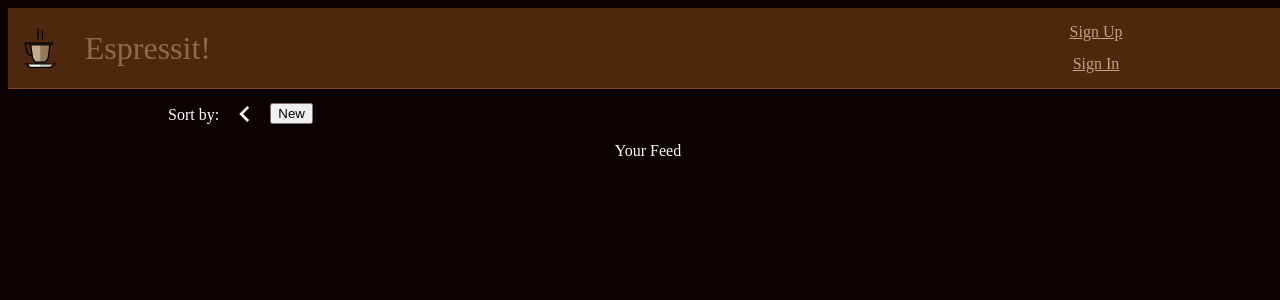
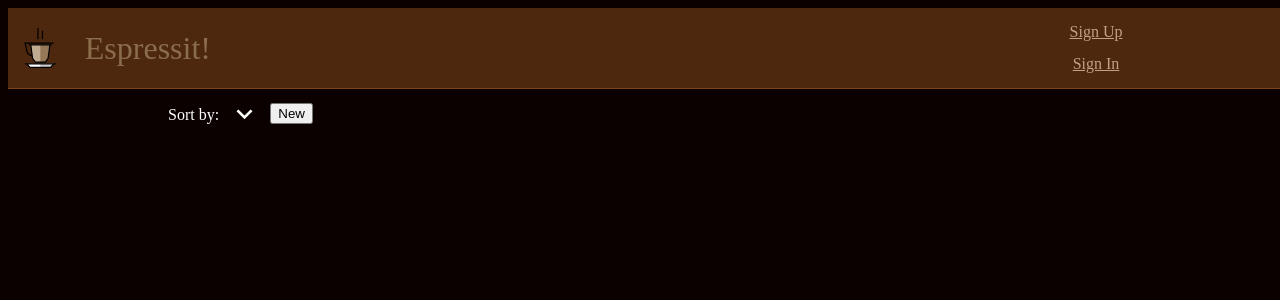
Before and after one commit to DutsAndrew/espressit-social-media-app, a React (Create React App) app: page /LogIn in a window 1280 px wide. Shown: the top 300 px of the page. Built offline with nearby package versions, Linux system fonts and the light colour scheme.

Commit message:
created base Feed component with dummy data

```diff
--- a/src/components/web/Posts/Feed.tsx
+++ b/src/components/web/Posts/Feed.tsx
@@ -1,8 +1,100 @@
-import React from "react";
+import React, { FC, useState } from "react";
+import { FeedProps } from "../../../types/interfaces";
+import upVoteSVG from '../../../assets/arrow-up.svg';
+import downVoteSVG from '../../../assets/arrow-down.svg';
+import saveSVG from '../../../assets/save.svg';
+import commentSVG from '../../../assets/comment.svg';
 
-const Feed = () => {
+const Feed: FC<FeedProps> = (props): JSX.Element => {
+
+  const { sortType } = props;
+
+  const [currentlyViewing, setCurrentlyViewing] = useState({
+    post: '',
+  });
+
+  const fakePosts = [
+    {
+      title: "Rant: Specialty Cafés should really train their baristas well",
+      body: "I just had possibly one of the worst cups of filters in my life. I ordered a cup of Ethiopian coffee from a new specialty cafe that opened up near me. I was quite excited since the next closest one was around 7 km away. I saw that they had a gooseneck kettle and a V60, so I thought it couldn’t be that bad. The barista haphazardly chucked a heaped measuring cup full of coarse coffee into the V60. Then they poured all the water straight into the V60. The result was an overly hot cup, completely lacking in complexity, with an extremely unpleasant sourness, not acidity, but sourness. It was really a let down.",
+      account: "usernameis2",
+      time: "3 days ago",
+      views: 1200,
+      likes: 432,
+      dislikes: 108,
+      comments: [
+        {
+          account: "darthmeowcakes",
+          time: "14 hr. ago",
+          comment: "I get the let down but this is every single industry ever. People should be trained properly and (this one gets forgotten a lot) management should support the workers not cutting corners and continuing education.",
+          likes: 282,
+          dislikes: 0,
+        },
+        {
+          account: "disneyscoffee",
+          time: "9 hr. ago",
+          comment: "As a teacher (and former barista), I will say that even when given multiple opportunities to advance one's skills and training, there are a growing number of people who simply don't care enough about what they learn in training to actually apply it consistently or at all. Those who do care tend to pour their hearts into their craft, but apathy is more common than passion.",
+          likes: 86,
+          dislikes: 2,
+        },
+        {
+          account: "noodelsaregood",
+          time: "17 hr. ago",
+          comment: "If the Barista isn't well trained, it's not a speciality coffee shop... It's a money grab...",
+          likes: 509,
+          dislikes: 105,
+        },
+      ],
+    },
+    {
+      title: "Need some advice, first time venturing into speciality coffee",
+      body: "I've just bought my first Aeropress and have made the decision to slowly venture into the coffee world in aims of brewing nicer coffee, and so far it has been an interesting journey I'm learning quite a lot. However interestingly, I have found that there is a lot of terminology used that isn't really explained properly anywhere and just sort of assumes that you know it. Admittedly, I mainly hear this terminology from watching James Hoffmans videos, but I wanted to ask if anyone knows any sources I can go or perhaps a youtuber than explains all the commonly used coffee terminology such as: bloom, drawdown, immersion, percolation, steep, agitation and so on so forth. On another note: This has been asked quite a lot I'm aware, but what is your current go-to roaster or choice of beans? I'm overwhelmed for choice at the moment and not sure how to differentiate. Location is UK, London and I don't have a local roaster/cafe that I can try so it will be an online order. Appreciate the help!",
+      account: "usernameis1",
+      time: "4 hr. ago",
+      views: 201,
+      likes: 73,
+      dislikes: 12,
+      comments: [
+        {
+          account: "2basnes",
+          time: "51 min. ago",
+          comment: "Start using your gear. Everything that is important will become clear soon enough, everything else is just a noise.",
+        },
+      ],
+    },
+  ];
+
+  // fetch posts from db
+  // sort db based on sortType
+  // create map function to map sortedData to feed
+    // listeners for each post
+      // upvote and downvote clicks
+      // comment, and favorite clicks
+      // comment click will auto trigger viewComment
+      // any click on post will send user to viewPost version of post
+      // there will be no share click to avoid potential problem with page linking and db query issues
+
   return (
-    <p>Your Feed</p>
+    <div className="feed-container">
+      {Array.isArray(fakePosts) && fakePosts.map((post) => {
+        return <div className="post" key="123">
+          <div className="upvote-downvote-container">
+            <img className="upvote-svg" src={upVoteSVG} alt="arrow pointing up" ></img>
+            <p className="upvote-count-text">{(post.likes - post.dislikes) > 0 ? post.likes - post.dislikes : 0}</p>
+            <img className="downvote-svg" src={downVoteSVG} alt="arrow pointing down" ></img>
+          </div>
+          <div className="content-container">
+            <h1 className="post-title">{post.title}</h1>
+              {/* create conditional render when an img or link is also present as h2s */}
+            <h3 className="post-description">{post.body}</h3>
+            <div className="post-footer-container">
+              <img className="post-comment-svg" src={commentSVG} alt="comment icon"></img>
+              <img className="post-save-svg" src={saveSVG} alt="save icon"></img>
+            </div>
+          </div>
+        </div>
+      })}
+    </div>
   );
 };
 
--- a/src/components/web/Posts/Posts.tsx
+++ b/src/components/web/Posts/Posts.tsx
@@ -12,12 +12,19 @@ const Posts = (): JSX.Element => {
   const [dropDownMenu, setDropDownMenu] = useState({open: false});
 
   const handleSortClick = (): void => {
+    const sortDropDown = document.querySelector('.sort-menu-drop-down');
     if (dropDownMenu.open === true) {
-      setDropDownMenu({open: false});
+      setDropDownMenu({
+        open: false
+      });
+      sortDropDown?.classList.remove('sort-drop-down-open');
       return;
     };
     if (dropDownMenu.open === false) {
-      setDropDownMenu({open: true});
+      setDropDownMenu({
+        open: true
+      });
+      sortDropDown?.classList.add('sort-drop-down-open');
       return;
     };
   };
@@ -33,13 +40,13 @@ const Posts = (): JSX.Element => {
 
   if (dropDownMenu.open === false) {
     return (
-      <div className="posts-container">
-        <div className="sort-by-container">
+      <div className="posts-container" >
+        <div className="sort-by-container" onClick={handleSortClick} >
           <p className="sort-by-text">Sort by:</p>
           <img className="sort-menu-drop-down" src={dropDown} alt="chevron arrow" style={{width: "4vw", height: "4vh"}} onClick={handleSortClick} ></img>
-          <button type="button" className="sort-by-new" onClick={() => handleSortType(sortType.type)}>{sortType.type}</button>
+          <button type="button" className="sort-by-new" onClick={() => handleSortType(sortType.type) }>{sortType.type}</button>
         </div>
-        <Feed />
+        <Feed sortType={sortType.type} />
       </div>
     );
   };
@@ -47,8 +54,8 @@ const Posts = (): JSX.Element => {
 
   if (dropDownMenu.open === true) {
     return (
-      <div className="posts-container">
-        <div className="sort-by-container">
+      <div className="posts-container" >
+        <div className="sort-by-container" onClick={handleSortClick} >
           <p className="sort-by-text">Sort by:</p>
           <img className="sort-menu-drop-down" src={dropDown} alt="chevron arrow" style={{width: "4vw", height: "4vh"}} onClick={handleSortClick} ></img>
           <button type="button" className="sort-by-button" onClick={() => handleSortType("New")} >New</button>
@@ -56,7 +63,7 @@ const Posts = (): JSX.Element => {
           <button type="button" className="sort-by-button" onClick={() => handleSortType("Contributed")} >Contributed</button>
           <button type="button" className="sort-by-button" onClick={() => handleSortType("Controversial")} >Controversial</button>
         </div>
-        <Feed />
+        <Feed sortType={sortType.type} />
       </div>
     );
   };
--- a/src/styles/Posts.css
+++ b/src/styles/Posts.css
@@ -31,12 +31,16 @@
 .sort-menu-drop-down {
   /* width/height styling are in Posts.tsx */
   filter: invert(89%) sepia(10%) saturate(220%) hue-rotate(56deg) brightness(109%) contrast(108%);
-  transform: rotate(90deg);
+  transform: rotate(0deg);
 }
 
 .sort-menu-drop-down:hover {
   transform: rotate(270deg);
   cursor: pointer;
+}
+
+.sort-drop-down-open {
+  transform: rotate(270deg);
 }
 
 .sort-by-button {
--- a/src/types/interfaces.ts
+++ b/src/types/interfaces.ts
@@ -63,6 +63,10 @@ interface PostNavProps {
   handlePostType: Function,
 }
 
+interface FeedProps {
+  sortType: Object,
+};
+
 export {
   type HeaderProps,
   type SignUpProps,
@@ -76,4 +80,5 @@ export {
   type TextFormProps,
   type PostNavProps,
   type HomePageWebProps,
+  type FeedProps,
 };
```
Also changed, not shown: src/assets/share.svg (deleted).
